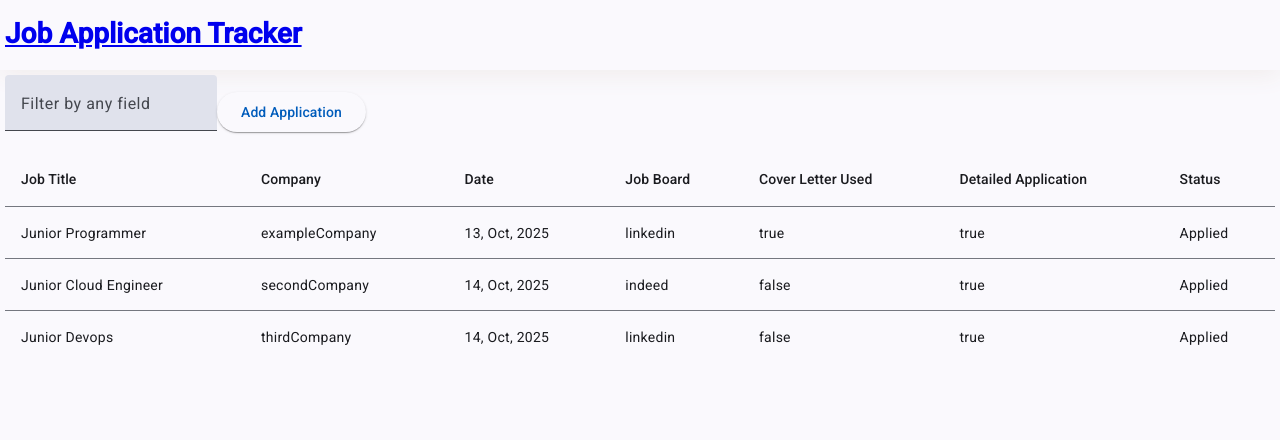
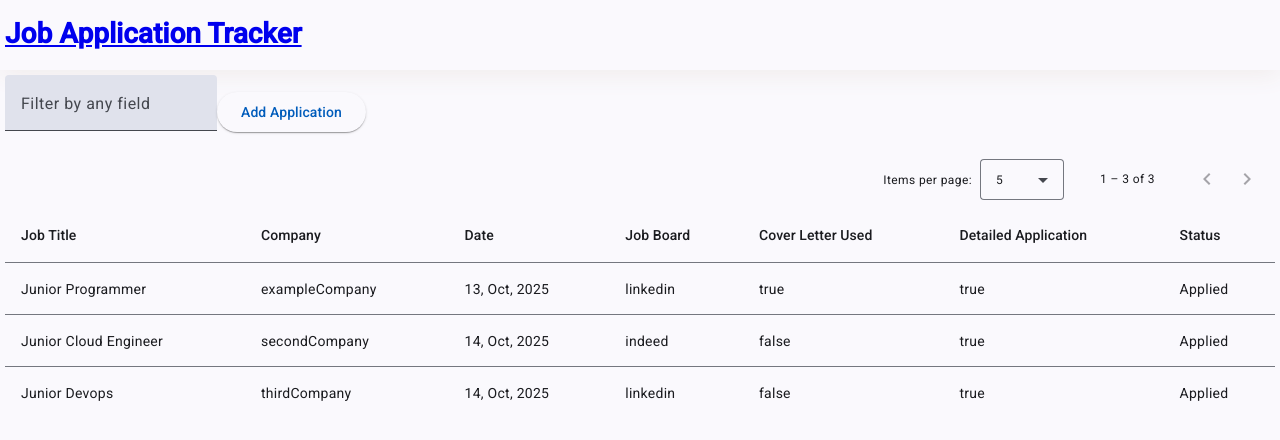
Before and after one commit to Jo53f/angular-jobApplicationTracker, an Angular app: page / in a window 1280 px wide. Shown: the top 440 px of the page. Built offline with nearby package versions, Linux system fonts and the light colour scheme.

Commit message:
added pagination to matTable

```diff
--- a/src/app/home/home.html
+++ b/src/app/home/home.html
@@ -6,6 +6,7 @@
 
     <button matButton="elevated" (click)="openDialog()">Add Application</button>
 
+    <mat-paginator [pageSizeOptions]="[5, 10, 25, 100]" aria-label="Select page of applications"></mat-paginator>
     <table mat-table [dataSource]="dataSource">
         <ng-container matColumnDef="job_title">
             <th mat-header-cell *matHeaderCellDef>Job Title</th>
--- a/src/app/home/home.ts
+++ b/src/app/home/home.ts
@@ -1,4 +1,4 @@
-import { Component, inject } from '@angular/core';
+import { Component, inject, ViewChild, AfterViewInit } from '@angular/core';
 import { LoadApplications } from '../load-applications';
 import { MatTableModule, MatTableDataSource } from '@angular/material/table';
 import { MatFormFieldModule } from '@angular/material/form-field';
@@ -7,23 +7,25 @@ import { DatePipe } from '@angular/common';
 import { MatDialog } from '@angular/material/dialog';
 import { ApplicationDialog } from '../application-dialog/application-dialog';
 import { MatButton } from '@angular/material/button';
-import { JobApplicationInfo } from '../job-application-info';
+import {MatPaginator, MatPaginatorModule} from '@angular/material/paginator';
 
 
 
 @Component({
   selector: 'app-home',
-  imports: [MatTableModule, MatFormFieldModule, MatInputModule, DatePipe, MatButton],
+  imports: [MatTableModule, MatFormFieldModule, MatInputModule, DatePipe, MatButton, MatPaginatorModule],
   templateUrl: './home.html',
   styleUrl: './home.css'
 })
-export class Home {
+export class Home implements AfterViewInit {
   // jobApplicationList: JobApplicationInfo[] = [];
   applicationsLoader: LoadApplications = inject(LoadApplications);
   columnToDisplay = ['job_title', 'company', 'date', 'job_board', 'coverLetter', 'detailedApplicationStage', 'status']
   dataSource = new MatTableDataSource(
     this.applicationsLoader.load()
   );
+
+  @ViewChild(MatPaginator) paginator!: MatPaginator;
 
   // reference variable to dialog option
   readonly dialog = inject(MatDialog);
@@ -57,4 +59,8 @@ export class Home {
       }
     })
   }
+
+  ngAfterViewInit() {
+    this.dataSource.paginator = this.paginator;
+  }
 }
```
